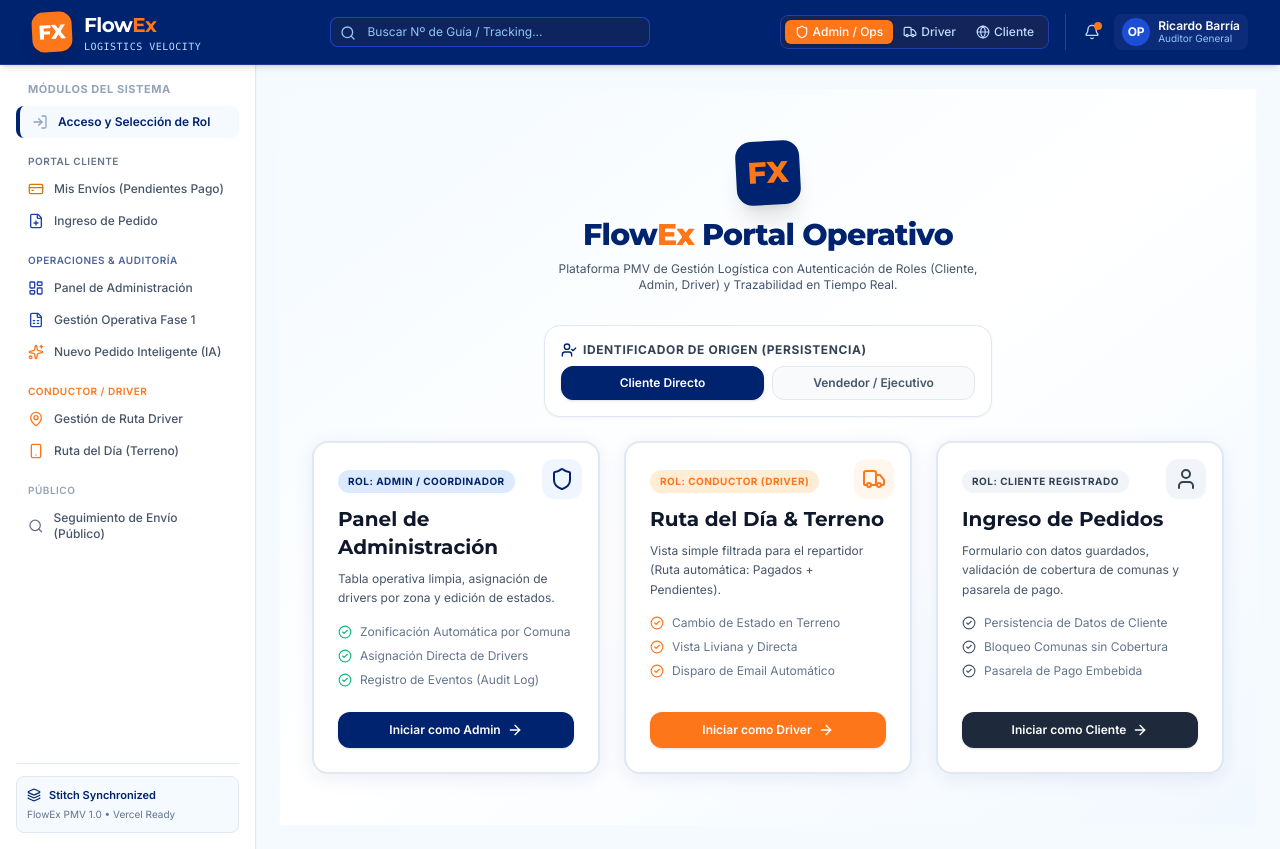
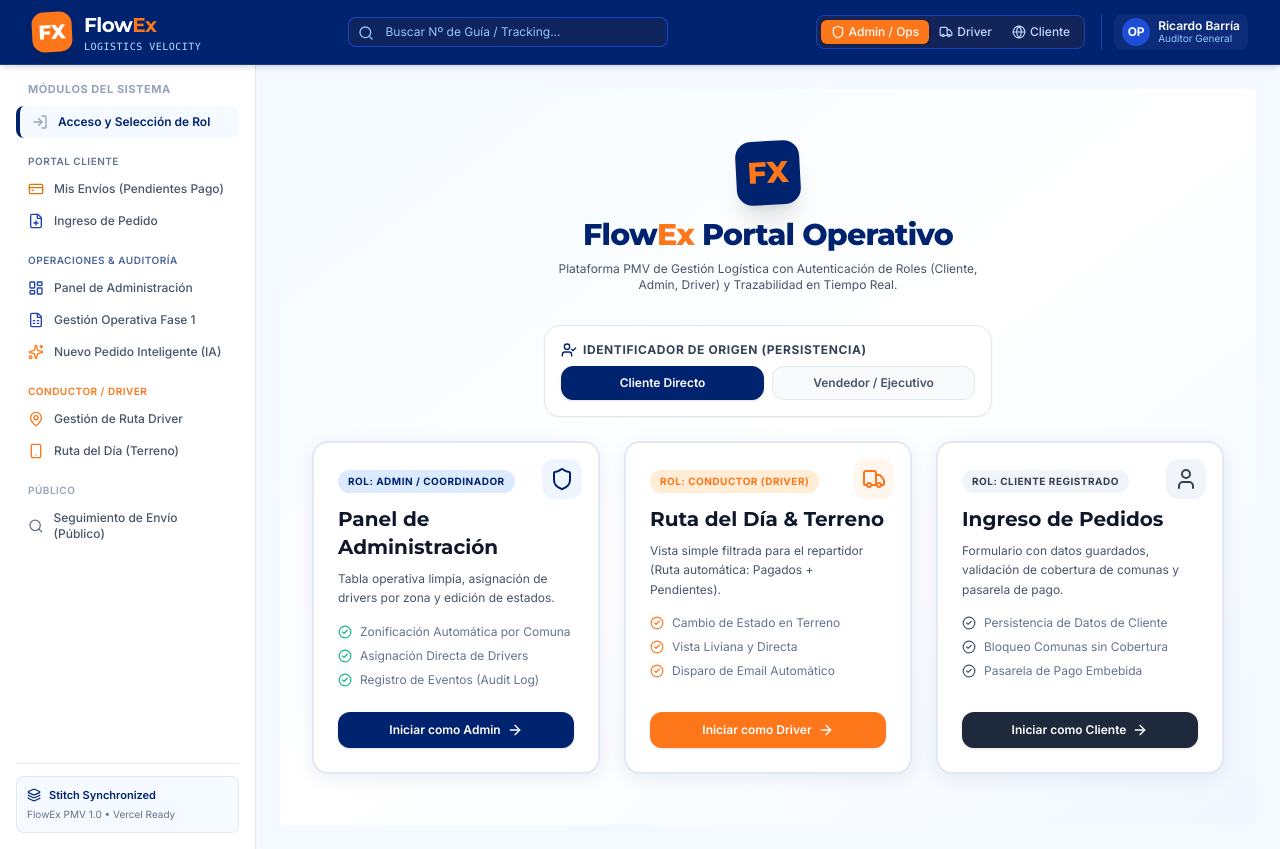
Before and after one commit to start-level-cl/Flowex-front, a React (Vite) app: page / in a window 1280 px wide. Built offline with nearby package versions, Linux system fonts and the light colour scheme.

Commit message:
refactor: remove internal notification bell icons and system badge

```diff
--- a/src/components/common/Header.tsx
+++ b/src/components/common/Header.tsx
@@ -1,6 +1,6 @@
 import React from 'react';
 import { useNavigate } from 'react-router-dom';
-import { Search, Shield, Truck, Globe, Bell } from 'lucide-react';
+import { Search, Shield, Truck, Globe } from 'lucide-react';
 import type { UserRole } from '../../types';
 
 interface HeaderProps {
@@ -70,7 +70,7 @@ export const Header: React.FC<HeaderProps> = ({ currentRole, setRole }) => {
               Driver
             </button>
             <button
-              onClick={() => { setRole('customer'); navigate('/tracking'); }}
+              onClick={() => { setRole('customer'); navigate('/customer/orders'); }}
               className={`flex items-center px-2.5 py-1 rounded-md transition-colors font-medium ${
                 currentRole === 'customer' ? 'bg-flow-secondary text-white shadow' : 'text-blue-200 hover:text-white'
               }`}
@@ -80,22 +80,18 @@ export const Header: React.FC<HeaderProps> = ({ currentRole, setRole }) => {
             </button>
           </div>
 
-          {/* Notifications & User Avatar */}
+          {/* User Avatar & Profile */}
           <div className="flex items-center space-x-2 border-l border-blue-800 pl-3">
-            <button className="p-1.5 text-blue-200 hover:text-white rounded-lg hover:bg-blue-800/50 relative">
-              <Bell className="w-4 h-4" />
-              <span className="absolute top-1 right-1 w-2 h-2 bg-flow-secondary rounded-full"></span>
-            </button>
             <div className="flex items-center space-x-2 bg-blue-900/40 px-2 py-1 rounded-lg">
               <div className="w-7 h-7 bg-blue-700 rounded-full flex items-center justify-center font-bold text-xs">
                 {currentRole === 'admin' ? 'OP' : currentRole === 'driver' ? 'RG' : 'CL'}
               </div>
               <div className="hidden lg:block text-left text-xs">
                 <p className="font-semibold leading-none">
-                  {currentRole === 'admin' ? 'Ricardo Barría' : currentRole === 'driver' ? 'Roberto Gómez' : 'Cliente Público'}
+                  {currentRole === 'admin' ? 'Ricardo Barría' : currentRole === 'driver' ? 'Roberto Gómez' : 'Cliente Registrado'}
                 </p>
                 <p className="text-[10px] text-blue-300 leading-tight">
-                  {currentRole === 'admin' ? 'Auditor General' : currentRole === 'driver' ? 'Unidad KJL-942' : 'Tracking Activo'}
+                  {currentRole === 'admin' ? 'Auditor General' : currentRole === 'driver' ? 'Unidad KJL-942' : 'Perfil Cliente'}
                 </p>
               </div>
             </div>
```
